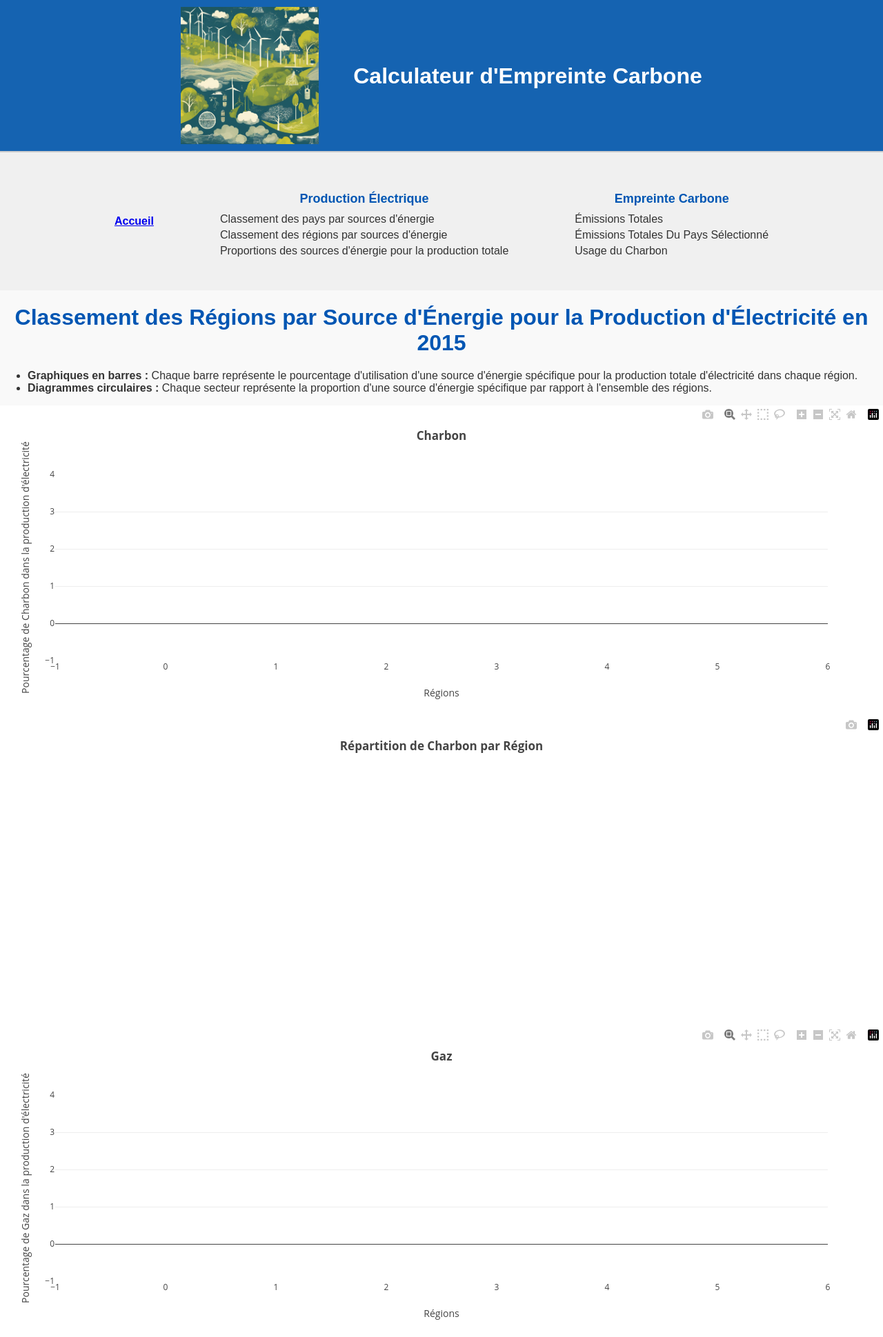
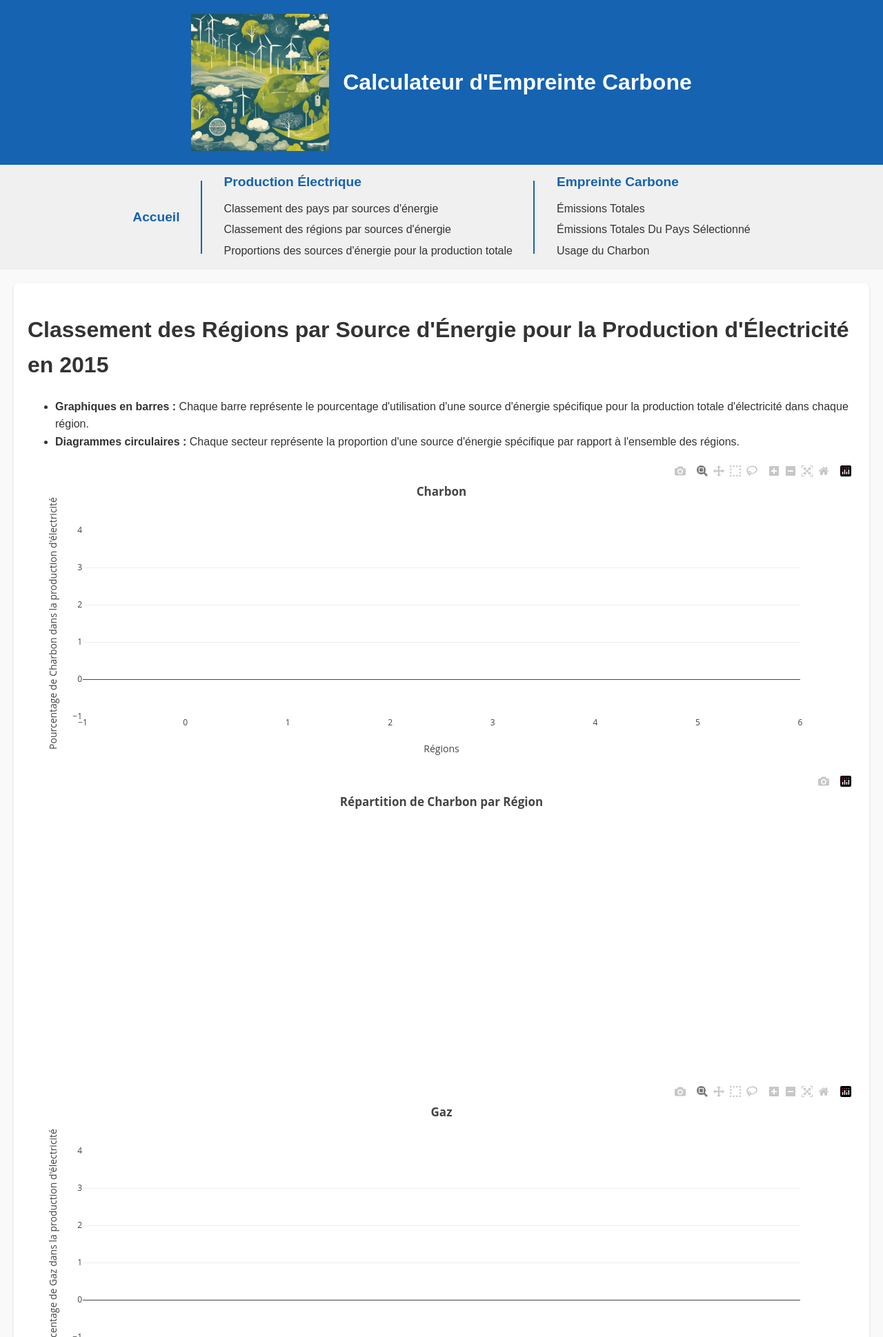
Before and after one commit to bruno-coulet/hello-dbms, a Flask app: page /regions-energy-usage in a window 1280 px wide. Shown: the top 1939 px of the page at 69% size. Run offline with Flask 3, Linux system fonts and the light colour scheme; data that the repository does not hold is empty; parts of the project's set-up code (start-up, migrations or seed data) failed here and were passed over; some libraries are stand-ins or nearby versions.

Commit message:
update css et bas.html

```diff
--- a/carbon_footprint_app/static/CSS/style.css
+++ b/carbon_footprint_app/static/CSS/style.css
@@ -1,55 +1,79 @@
-/* Styles de base */
+/* Base styles */
 body {
     font-family: Arial, sans-serif;
     margin: 0;
     padding: 0;
     background-color: #f9f9f9;
     color: #333;
+    line-height: 1.6;
 }
 
-/* Header Container */
-#header-container {
+/* Header styles */
+.header-container {
     display: flex;
-    flex-direction: row;
     align-items: center;
-    padding: 10px 20px;
+    justify-content: center;
+    padding: 20px;
     background-color: #1563b1;
-    border-bottom: 2px solid #ccc;
-    gap: 50px;
-    justify-content: center;
+    color: white;
 }
 
-#header-container h1 {
-    color:white;
+.logo {
+    width: 200px;
+    margin-right: 20px;
 }
 
+/* Navigation styles */
 .main-nav {
     display: flex;
     justify-content: center;
-    align-items: center;
-    gap: 6rem;
+    align-items: stretch;
     background-color: #f0f0f0;
-    min-height: 200px;
+    padding: 10px 0;
 }
 
+.nav-item {
+    padding: 0 2rem;
+    position: relative;
+}
 
-.nav-bloc {
+.nav-item:not(:last-child)::after {
+    content: '';
+    position: absolute;
+    right: 0;
+    top: 10%;
+    height: 80%;
+    width: 2px;
+    background-color: #1563b1;
+}
+
+.nav-home-container {
     display: flex;
-    flex-direction: column;
     align-items: center;
 }
 
+.nav-home {
+    font-weight: bold;
+    text-decoration: none;
+    color: #1563b1;
+}
 
-.nav-bloc h2 {
-    margin-bottom: 10px;
-    font-size: 18px;
+/* Style commun pour le lien d'accueil et les titres h2 */
+.nav-home, .nav-bloc h2 {
+    font-weight: bold;
+    color: #1563b1;
+    text-decoration: none;
+    font-size: 1.2em;
+    margin: 0;
+    padding: 0;
 }
 
 .nav-bloc ul {
     list-style-type: none;
     padding: 0;
-    margin: 0;
+    margin: 10px 0 0 0;
 }
+
 
 .nav-bloc li {
     margin-bottom: 5px;
@@ -62,97 +86,12 @@ body {
 }
 
 .nav-bloc a:hover {
-    color: #007BFF;
+    color: #1563b1;
 }
 
-
-.nav-home {
-    font-weight: bold;
-    align-self: center;
-}
-
-
-/* Logo */
-#logo {
-    align-self: flex-start;
-}
-
-#logo a {
-    text-decoration: none;
-    font-size: 16px;
-    color: #007BFF;
-    padding: 5px 10px;
-    transition: background-color 0.3s, color 0.3s;
-}
-
-#logo a:hover {
-    background-color: #007BFF;
-    color: white;
-    border-radius: 5px;
-}
-
-/* Images */
-#images {
-    display: flex;
-    justify-content: center;
-    gap: 10px;
-    margin-top: 10px;
-}
-
-#images img {
-    max-width: 400px;
-}
-
-
-#nav {
-    text-align: center;
-    font-family: Arial, sans-serif;
-    color: #333;
-}
-
-#nav ul {
-    list-style-type: none;
-    margin: 0;
-    padding: 0;
-    display: flex;
-    justify-content: center;
-    gap: 15px;
-}
-
-#nav ul li {
-    display: inline;
-}
-
-#nav ul li a {
-    text-decoration: none;
-    font-size: 16px;
-    color: #007BFF;
-    padding: 5px 10px;
-    transition: background-color 0.3s, color 0.3s;
-}
-
-#nav ul li a:hover {
-    background-color: #007BFF;
-    color: white;
-    border-radius: 5px;
-}
-
-/* En-tête */
-h1, h2 {
-    text-align: center;
-    color: #0056b3;
-    margin-bottom: 20px;
-}
-
-#selected_country_name h2{
-    color: white;
-    background-color: #0056b3;
-    padding: 2em;
-}
-
-/* Conteneur principal */
+/* Main content styles */
 .container {
-    max-width: 800px;
+    max-width: 1200px;
     margin: 20px auto;
     padding: 20px;
     background: #ffffff;
--- a/carbon_footprint_app/templates/base.html
+++ b/carbon_footprint_app/templates/base.html
@@ -9,14 +9,16 @@
 </head>
 <body>
     <header>
-        <div id="header-container">
-            <img src="{{ url_for('static', filename='img/IA.png') }}" alt="Logo IA4" width="200">
+        <div class="header-container">
+            <img src="{{ url_for('static', filename='img/IA.png') }}" alt="Logo IA4" class="logo">
             <h1>Calculateur d'Empreinte Carbone</h1>
         </div>
 
         <nav class="main-nav">
-            <a href="/" class="nav-home">Accueil</a>
-            <div class="nav-bloc">
+            <div class="nav-item nav-home-container">
+                <a href="/" class="nav-home">Accueil</a>
+            </div>
+            <div class="nav-item nav-bloc">
                 <h2>Production Électrique</h2>
                 <ul>
                     <li><a href="/country-energy-usage">Classement des pays par sources d'énergie</a></li>
@@ -24,7 +26,7 @@
                     <li><a href="/energy-source-proportions">Proportions des sources d'énergie pour la production totale</a></li>
                 </ul>
             </div>
-            <div class="nav-bloc">
+            <div class="nav-item nav-bloc">
                 <h2>Empreinte Carbone</h2>
                 <ul>
                     <li><a href="/total-emissions">Émissions Totales</a></li>
@@ -35,9 +37,13 @@
         </nav>
     </header>
 
-    <main id="container">
+    <main class="container">
         {% block content %}
         {% endblock %}
     </main>
+
+    <footer>
+        <p>&copy; 2023 Analyse de l'Empreinte Carbone. Tous droits réservés.</p>
+    </footer>
 </body>
 </html>
```
Also changed, not shown: other parts of carbon_footprint_app/static/CSS/style.css (+17 -133 lines).
